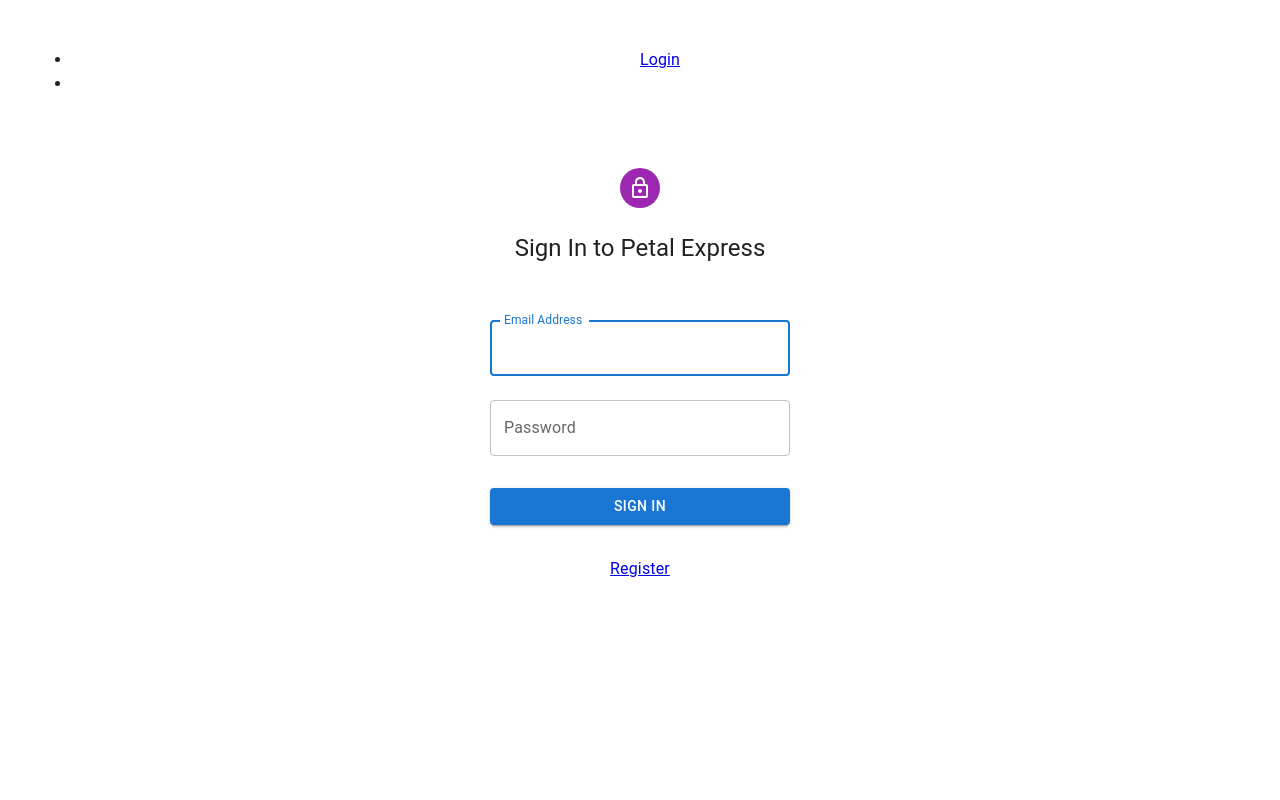
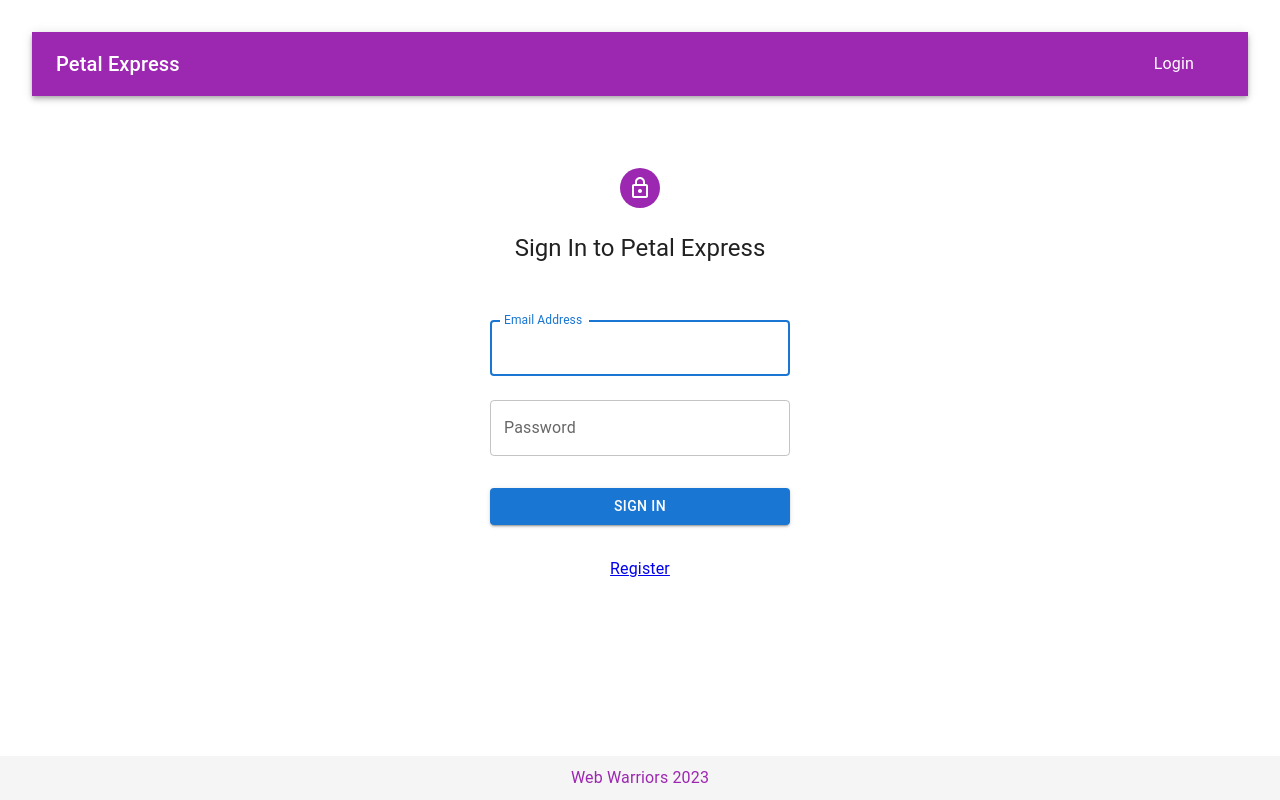
Before and after one commit to miraphilip5/react-project-web-warriors, a React (Vite) app in the folder petal_express_frontend/petal_express_vite_app/: page / in a window 1280 px wide. Built offline with nearby package versions, Linux system fonts and the light colour scheme.

Commit message:
added footer, mui design to header and footer

```diff
--- a/petal_express_frontend/petal_express_vite_app/src/App.tsx
+++ b/petal_express_frontend/petal_express_vite_app/src/App.tsx
@@ -1,5 +1,6 @@
 import { Outlet, useLocation } from "react-router-dom";
 import Navigation from "./pages/Navigation";
+import Footer from "./pages/Footer";
 
 import "./App.css";
 const App = () => {
@@ -13,6 +14,7 @@ const App = () => {
     <div>
       {!hideNavigation && <Navigation />}
       <Outlet />
+      <Footer />
     </div>
   );
 };
--- /dev/null
+++ b/petal_express_frontend/petal_express_vite_app/src/pages/Footer.tsx
@@ -0,0 +1,18 @@
+import React from 'react';
+import Box from '@mui/material/Box';
+
+const footerStyle = {
+  backgroundColor: '#f5f5f5',
+  padding: '10px',
+  textAlign: 'center',
+};
+
+function Footer() {
+  return (
+    <Box sx={{ ...footerStyle, position: 'fixed', left: 0, bottom: 0, width: '100%', color: "#9c27b0" }}>
+      Web Warriors 2023
+    </Box>
+  );
+}
+
+export default Footer;
--- a/petal_express_frontend/petal_express_vite_app/src/pages/Navigation.tsx
+++ b/petal_express_frontend/petal_express_vite_app/src/pages/Navigation.tsx
@@ -1,4 +1,21 @@
 import { NavLink, useNavigate } from "react-router-dom";
+
+// mui imports
+import Button from "@mui/material/Button";
+import Toolbar from "@mui/material/Toolbar";
+import Typography from "@mui/material/Typography";
+import AppBar from "@mui/material/AppBar";
+import { styled } from "@mui/material/styles";
+
+const StyledNavLink = styled(NavLink)`
+  color: white;
+  margin-right: 30px;
+  text-decoration: none;
+  &.active {
+    font-weight: bold;
+  }
+`;
+
 const Navigation = () => {
   const navigate = useNavigate();
 
@@ -12,25 +29,45 @@ const Navigation = () => {
   const isLoggedIn = !!localStorage.getItem("token");
 
   return (
-    <nav>
-      <ul>
-        <li>
+    <AppBar position="static" sx={{ backgroundColor: "#9c27b0" }}>
+      <Toolbar>
+        <Typography
+          variant="h6"
+          component="div"
+          sx={{ flexGrow: 1, textAlign: "left" }}
+        >
+          Petal Express
+        </Typography>
+        <nav>
           {isLoggedIn ? (
             <>
-              <NavLink to="/flowers">Home</NavLink>
-              <NavLink to="/orders">Orders</NavLink>
-              <NavLink to="/cart">My Cart</NavLink>
-              <button onClick={handleLogout}>Logout</button>
+              <StyledNavLink to="/flowers">Home</StyledNavLink>
+              <StyledNavLink to="/orders">Orders</StyledNavLink>
+              <StyledNavLink to="/cart">My Cart</StyledNavLink>
+              <Button
+                color="inherit"
+                onClick={handleLogout}
+                sx={{
+                  marginLeft: "10px",
+                  fontWeight: "bold",
+                  backgroundColor: "black",
+                  "&:hover": {
+                    backgroundColor: "maroon",
+                    color: "white",
+                  },
+                }}
+              >
+                Logout
+              </Button>
             </>
           ) : (
             <>
-              <NavLink to="/login">Login</NavLink>
+              <StyledNavLink to="/login">Login</StyledNavLink>
             </>
           )}
-        </li>
-        <li>{/* <NavLink to="/flowers">Flowers</NavLink> */}</li>
-      </ul>
-    </nav>
+        </nav>
+      </Toolbar>
+    </AppBar>
   );
 };
 export default Navigation;
--- a/petal_express_frontend/petal_express_vite_app/src/pages/Orders.tsx
+++ b/petal_express_frontend/petal_express_vite_app/src/pages/Orders.tsx
@@ -3,7 +3,7 @@ import React from 'react'
 function Orders() {
   return (
     <div>
-      This are your orders!
+      Theses are your orders!
     </div>
   )
 }
--- a/petal_express_frontend/petal_express_vite_app/src/pages/Register.tsx
+++ b/petal_express_frontend/petal_express_vite_app/src/pages/Register.tsx
@@ -6,14 +6,10 @@ import decode from "jwt-decode";
 import { SERVER_PORT } from "../config";
 
 // imports for mui
-import * as React from "react";
 import Avatar from "@mui/material/Avatar";
 import Button from "@mui/material/Button";
 import CssBaseline from "@mui/material/CssBaseline";
 import TextField from "@mui/material/TextField";
-import FormControlLabel from "@mui/material/FormControlLabel";
-import Checkbox from "@mui/material/Checkbox";
-import Link from "@mui/material/Link";
 import Grid from "@mui/material/Grid";
 import Box from "@mui/material/Box";
 import LockOutlinedIcon from "@mui/icons-material/LockOutlined";
```
